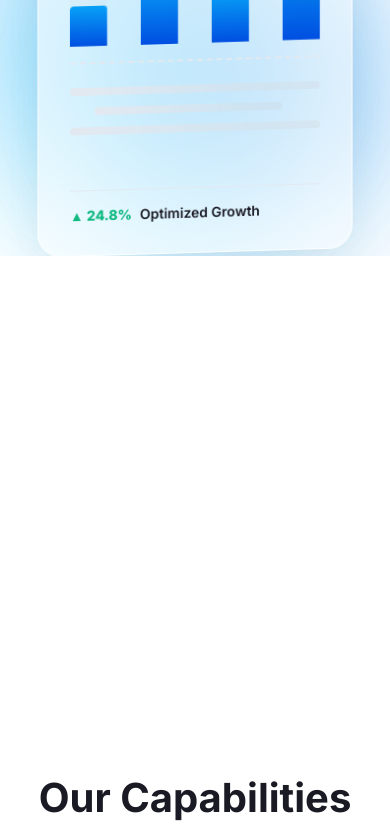
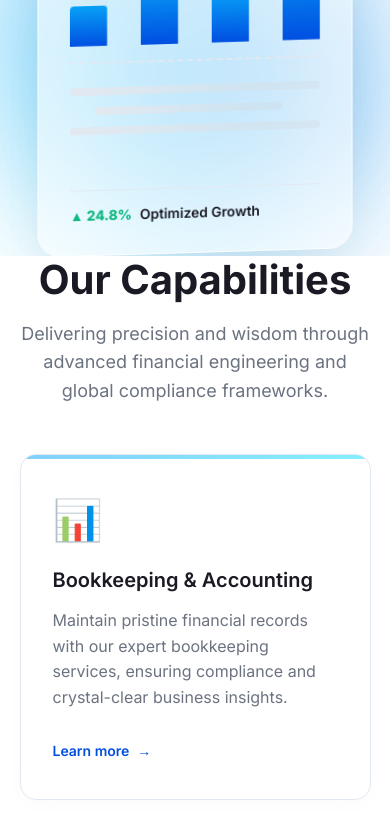
Before and after one commit to SHIHABULHAQUE/booklean, an Angular app: page /in/home in a window 390 px wide. Shown: the part 1140-1971 px from the top of the page. Built offline with nearby package versions, Linux system fonts and the light colour scheme; grey boxes are pictures that could not be loaded.

Commit message:
style: aggressively strip vertical whitespace and remove secondary hero

```diff
--- a/src/app/components/hero/hero.component.scss
+++ b/src/app/components/hero/hero.component.scss
@@ -2,7 +2,7 @@
     display: flex;
     align-items: center;
     justify-content: space-between;
-    min-height: calc(85vh - var(--header-height));
+    min-height: calc(50vh - var(--header-height));
     padding-top: var(--header-height);
     gap: 4rem;
     position: relative;
--- a/src/app/components/services/services.component.scss
+++ b/src/app/components/services/services.component.scss
@@ -1,5 +1,5 @@
 .services-section {
-    padding: 2rem 5% 6rem;
+    padding: 0 5% 6rem;
     position: relative;
     z-index: 2;
 }
@@ -108,7 +108,7 @@
 
 @media (max-width: 768px) {
     .services-section {
-        padding: 2rem 5% 4rem;
+        padding: 0 5% 4rem;
     }
 
     .services-grid {
--- a/src/app/pages/home/home.component.html
+++ b/src/app/pages/home/home.component.html
@@ -1,25 +1,5 @@
 <div class="home-wrapper">
     <app-hero></app-hero>
-
-    <!-- Premium International Financial Image Block -->
-    <section class="container" style="margin-top: 2rem; margin-bottom: 2rem;">
-        <div class="image-showcase glass-panel" data-aos="fade-up" data-aos-duration="1200"
-            style="border-radius: 24px; overflow: hidden; position: relative; height: 50vh; min-height: 400px; box-shadow: 0 30px 60px rgba(0, 0, 0, 0.05);">
-            <div
-                style="position: absolute; inset: 0; background-image: url('https://images.unsplash.com/photo-1554224155-8d04cb21cd6c?auto=format&fit=crop&q=80&w=2000'); background-size: cover; background-position: center; transition: transform 0.5s;">
-            </div>
-            <div
-                style="position: absolute; inset: 0; background: linear-gradient(to top, rgba(0,0,0,0.8), transparent 70%);">
-            </div>
-            <div style="position: absolute; bottom: 0; left: 0; padding: 3rem; color: white; width: 100%;">
-                <h2 style="font-size: 2.5rem; font-weight: 800; margin-bottom: 0.5rem;" data-aos="fade-right"
-                    data-aos-delay="300">International Accounting Standards</h2>
-                <p style="font-size: 1.125rem; opacity: 0.9; max-width: 600px;" data-aos="fade-right"
-                    data-aos-delay="500">Delivering deep financial intelligence and uncompromised compliance for global
-                    enterprises across the UAE, UK, and India.</p>
-            </div>
-        </div>
-    </section>
 
     <app-services></app-services>
     <app-global-presence></app-global-presence>
```
